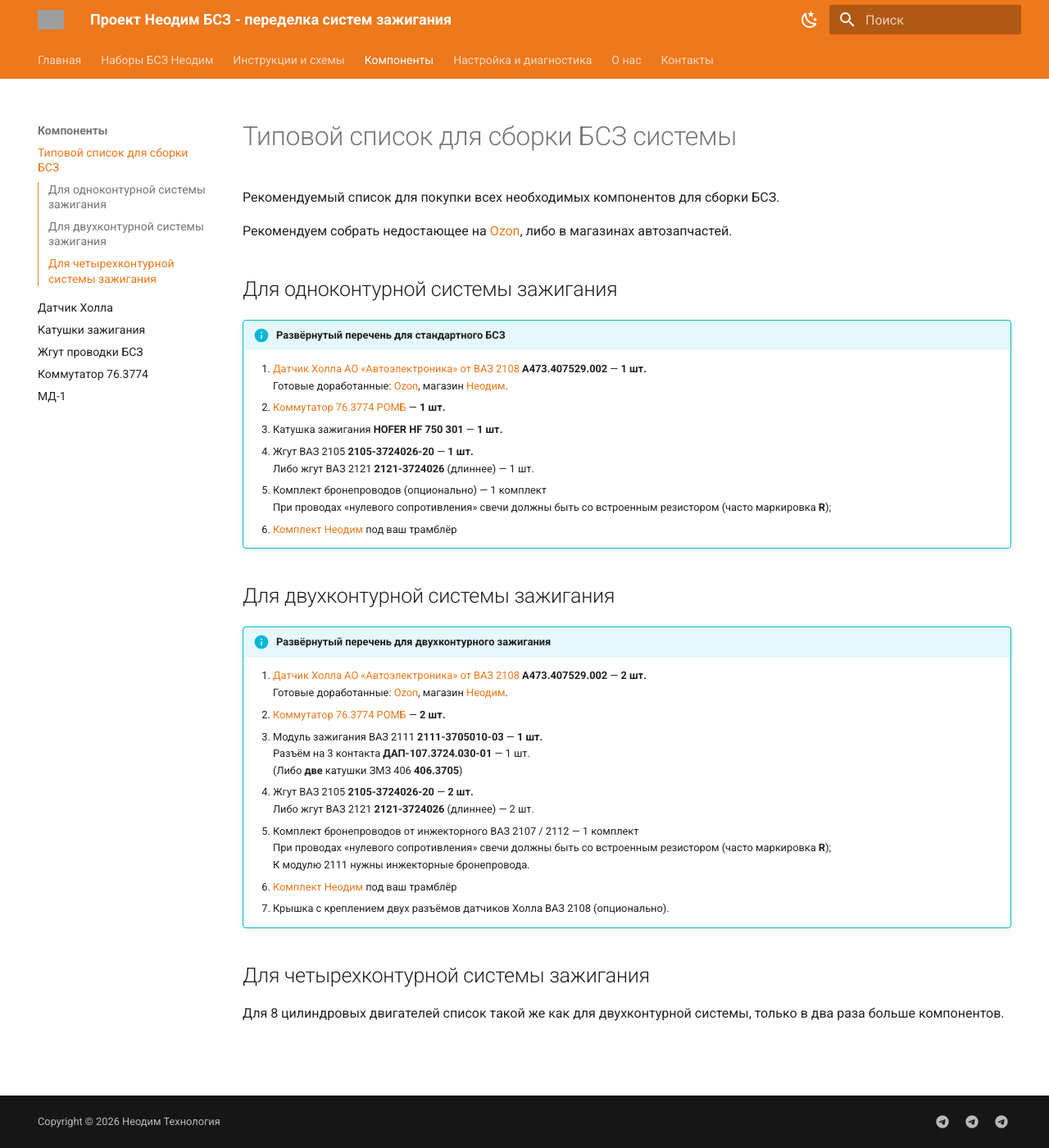
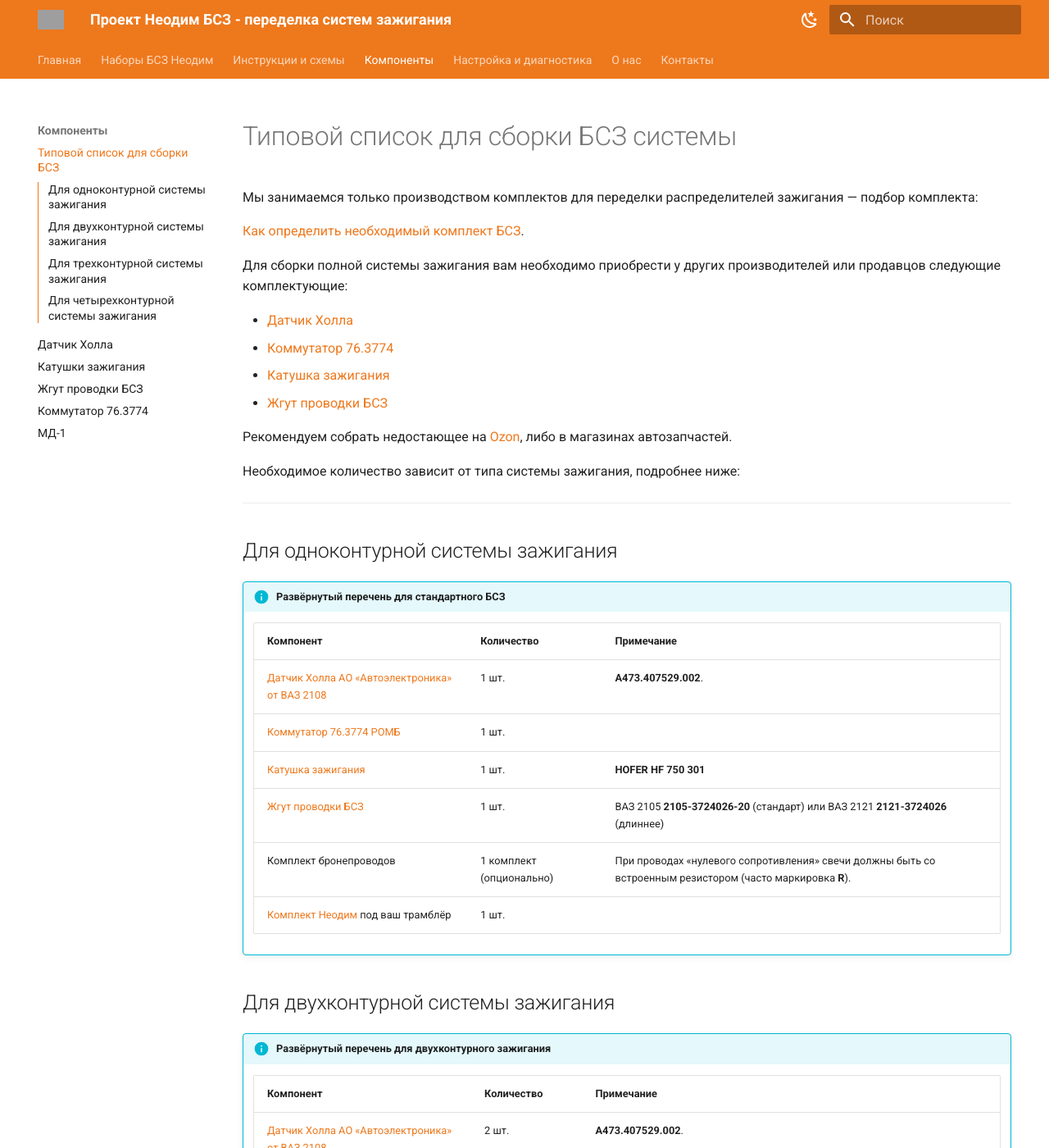
Before and after one commit to inscrut/neodim-bsz, an MkDocs documentation site: the page built from docs/components/buy-list.md, in a window 1280 px wide and 1400 px high. Shown: the whole window at 82% size. Built offline with MkDocs 1.6.1 and Material for MkDocs 9.7.7, drawn with Linux system fonts in a browser that asks for light colours; some of the changed text lies outside the part shown; grey boxes are pictures that could not be loaded.

Commit message:
update buy list

```diff
--- a/docs/components/buy-list.md
+++ b/docs/components/buy-list.md
@@ -1,42 +1,77 @@
 # Типовой список для сборки БСЗ системы {#bsz-shopping-list}
 
-Рекомендуемый список для покупки всех необходимых компонентов для сборки БСЗ.
+Мы занимаемся только производством комплектов для переделки распределителей зажигания — подбор комплекта:
+
+[Как определить необходимый комплект БСЗ](../kits/how-to-choose-kit.md).
+
+Для сборки полной системы зажигания вам необходимо приобрести у других производителей или продавцов следующие комплектующие:
+
+
+- [Датчик Холла](../components/hall-sensor.md)
+- [Коммутатор 76.3774](../components/commutator-763774.md)
+- [Катушка зажигания](../components/ignition-coils.md)
+- [Жгут проводки БСЗ](../components/wiring-harness-dbsz.md)
 
 Рекомендуем собрать недостающее на [Ozon](https://www.ozon.ru/), либо в магазинах автозапчастей.
+
+Необходимое количество зависит от типа системы зажигания, подробнее ниже:
+
+---
 
 ## Для одноконтурной системы зажигания {#parts-single-circuit}
 
 !!! info "Развёрнутый перечень для стандартного БСЗ"
 
-    1. [Датчик Холла АО «Автоэлектроника» от ВАЗ 2108](../components/hall-sensor.md) **А473.407529.002** — **1 шт.**
-       Готовые доработанные: [Ozon](https://ozon.ru/product/1896873304), магазин [Неодим](https://www.ozon.ru/seller/neodim-1649379/).
-    2. [Коммутатор 76.3774 РОМБ](../components/commutator-763774.md) — **1 шт.**
-    3. Катушка зажигания **HOFER HF 750 301** — **1 шт.**
-    4. Жгут ВАЗ 2105 **2105-3724026-20** — **1 шт.**
-       Либо жгут ВАЗ 2121 **2121-3724026** (длиннее) — 1 шт.
-    5. Комплект бронепроводов (опционально) — 1 комплект
-       При проводах «нулевого сопротивления» свечи должны быть со встроенным резистором (часто маркировка **R**);
-    6. [Комплект Неодим](../kits/how-to-choose-kit.md) под ваш трамблёр
+    | Компонент | Количество | Примечание |
+    |-----------|------------|------------|
+    | [Датчик Холла АО «Автоэлектроника» от ВАЗ 2108](../components/hall-sensor.md) | 1 шт. | **А473.407529.002**. |
+    | [Коммутатор 76.3774 РОМБ](../components/commutator-763774.md) | 1 шт. | |
+    | [Катушка зажигания](../components/ignition-coils.md#coils-single-circuit) | 1 шт. | **HOFER HF 750 301** |
+    | [Жгут проводки БСЗ](../components/wiring-harness-dbsz.md) | 1 шт. | ВАЗ 2105 **2105-3724026-20** (стандарт) или ВАЗ 2121 **2121-3724026** (длиннее) |
+    | Комплект бронепроводов | 1 комплект (опционально) | При проводах «нулевого сопротивления» свечи должны быть со встроенным резистором (часто маркировка **R**). |
+    | [Комплект Неодим](../kits/how-to-choose-kit.md) под ваш трамблёр | 1 шт. | |
 
 ## Для двухконтурной системы зажигания {#parts-dual-circuit}
 
 !!! info "Развёрнутый перечень для двухконтурного зажигания"
 
-    1. [Датчик Холла АО «Автоэлектроника» от ВАЗ 2108](../components/hall-sensor.md) **А473.407529.002** — **2 шт.**
-       Готовые доработанные: [Ozon](https://ozon.ru/product/1896873304), магазин [Неодим](https://www.ozon.ru/seller/neodim-1649379/).
-    2. [Коммутатор 76.3774 РОМБ](../components/commutator-763774.md) — **2 шт.**
-    3. Модуль зажигания ВАЗ 2111 **2111-3705010-03** — **1 шт.**
-       Разъём на 3 контакта **ДАП-107.3724.030-01** — 1 шт.
-       (Либо **две** катушки ЗМЗ 406 **406.3705**)
-    4. Жгут ВАЗ 2105 **2105-3724026-20** — **2 шт.**
-       Либо жгут ВАЗ 2121 **2121-3724026** (длиннее) — 2 шт.
-    5. Комплект бронепроводов от инжекторного ВАЗ 2107 / 2112 — 1 комплект
-       При проводах «нулевого сопротивления» свечи должны быть со встроенным резистором (часто маркировка **R**);
-       К модулю 2111 нужны инжекторные бронепровода.
-    6. [Комплект Неодим](../kits/how-to-choose-kit.md) под ваш трамблёр
-    7. Крышка с креплением двух разъёмов датчиков Холла ВАЗ 2108 (опционально).
+    | Компонент | Количество | Примечание |
+    |-----------|------------|------------|
+    | [Датчик Холла АО «Автоэлектроника» от ВАЗ 2108](../components/hall-sensor.md) | 2 шт. | **А473.407529.002**. |
+    | [Коммутатор 76.3774 РОМБ](../components/commutator-763774.md) | 2 шт. | |
+    | [Модуль зажигания ВАЗ 2111](../components/ignition-coils.md#coils-dual-circuit) | 1 шт. | **2111-3705010-03**. Разъём на 3 контакта **ДАП-107.3724.030-01** — 1 шт. Либо **две** катушки ЗМЗ 406 **406.3705** — см. [катушки зажигания, двухконтурная система](../components/ignition-coils.md#coils-dual-circuit). |
+    | [Жгут проводки БСЗ](../components/wiring-harness-dbsz.md) | 2 шт. | ВАЗ 2105 **2105-3724026-20** (стандарт) или ВАЗ 2121 **2121-3724026** (длиннее) |
+    | Комплект бронепроводов от инжекторного ВАЗ 2107 / 2112 | 1 комплект | При проводах «нулевого сопротивления» свечи должны быть со встроенным резистором (часто маркировка **R**). |
+    | [Комплект Неодим](../kits/how-to-choose-kit.md) под ваш трамблёр | 1 шт. | |
+    | Крышка с креплением двух разъёмов датчиков Холла ВАЗ 2108 | 1 шт. (опционально) | |
+
+## Для трехконтурной системы зажигания {#parts-three-circuit}
+
+!!! info "Развёрнутый перечень для трехконтурной зажигания"
+
+    | Компонент | Количество | Примечание |
+    |-----------|------------|------------|
+    | [Датчик Холла АО «Автоэлектроника» от ВАЗ 2108](../components/hall-sensor.md) | 3 шт. | **А473.407529.002**. |
+    | [Коммутатор 76.3774 РОМБ](../components/commutator-763774.md) | 3 шт. | |
+    | [Катушки ЗМЗ 406 **406.3705**](../components/ignition-coils.md#coils-four-circuit). | 3 шт. |  |
+    | [Жгут проводки БСЗ](../components/wiring-harness-dbsz.md) | 3 шт. | ВАЗ 2105 **2105-3724026-20** (стандарт) или ВАЗ 2121 **2121-3724026** (длиннее) |
+    | Комплект бронепроводов | 1 комплект | При проводах «нулевого сопротивления» свечи должны быть со встроенным резистором (часто маркировка **R**). |
+    | [Комплект Неодим](../kits/how-to-choose-kit.md) под ваш трамблёр | 1 шт. |  |
+    | Крышка с креплением разъёмов датчиков Холла | 1 шт. (опционально) |  |
 
 
 ## Для четырехконтурной системы зажигания {#parts-four-circuit}
 
-Для 8 цилиндровых двигателей список такой же как для двухконтурной системы, только в два раза больше компонентов.
+Для восьмицилиндровых двигателей количество комплектующих в **два раза** больше, чем у [двухконтурной системы](#parts-dual-circuit) (см. также [четырёхконтурное БСЗ](../theory/four-circuit.md)).
+
+!!! info "Развёрнутый перечень для четырёхконтурного зажигания"
+
+    | Компонент | Количество | Примечание |
+    |-----------|------------|------------|
+    | [Датчик Холла АО «Автоэлектроника» от ВАЗ 2108](../components/hall-sensor.md) | 4 шт. | **А473.407529.002**. |
+    | [Коммутатор 76.3774 РОМБ](../components/commutator-763774.md) | 4 шт. | |
+    | [Модуль зажигания ВАЗ 2111](../components/ignition-coils.md#coils-dual-circuit) | 2 шт. | **2111-3705010-03**. Разъём **ДАП-107.3724.030-01** — 2 шт. Либо **четыре** катушки ЗМЗ 406 **406.3705** — см. [катушки зажигания, четырёхконтурная система](../components/ignition-coils.md#coils-four-circuit). |
+    | [Жгут проводки БСЗ](../components/wiring-harness-dbsz.md) (ВАЗ 2105 **2105-3724026-20** или ВАЗ 2121 **2121-3724026**) | 4 шт. | |
+    | Комплект бронепроводов | 1 комплект | При проводах «нулевого сопротивления» свечи должны быть со встроенным резистором (часто маркировка **R**). |
+    | [Комплект Неодим](../kits/how-to-choose-kit.md) под ваш трамблёр | 1 шт. |  |
+    | Крышка с креплением разъёмов датчиков Холла для четырёхконтурного БСЗ | 1 шт. (опционально) | См. [крышка v2 (четырёхконтурный БСЗ)](../kits/zil-gaz-v8.md#cover-v2-four-circuit). |
```
